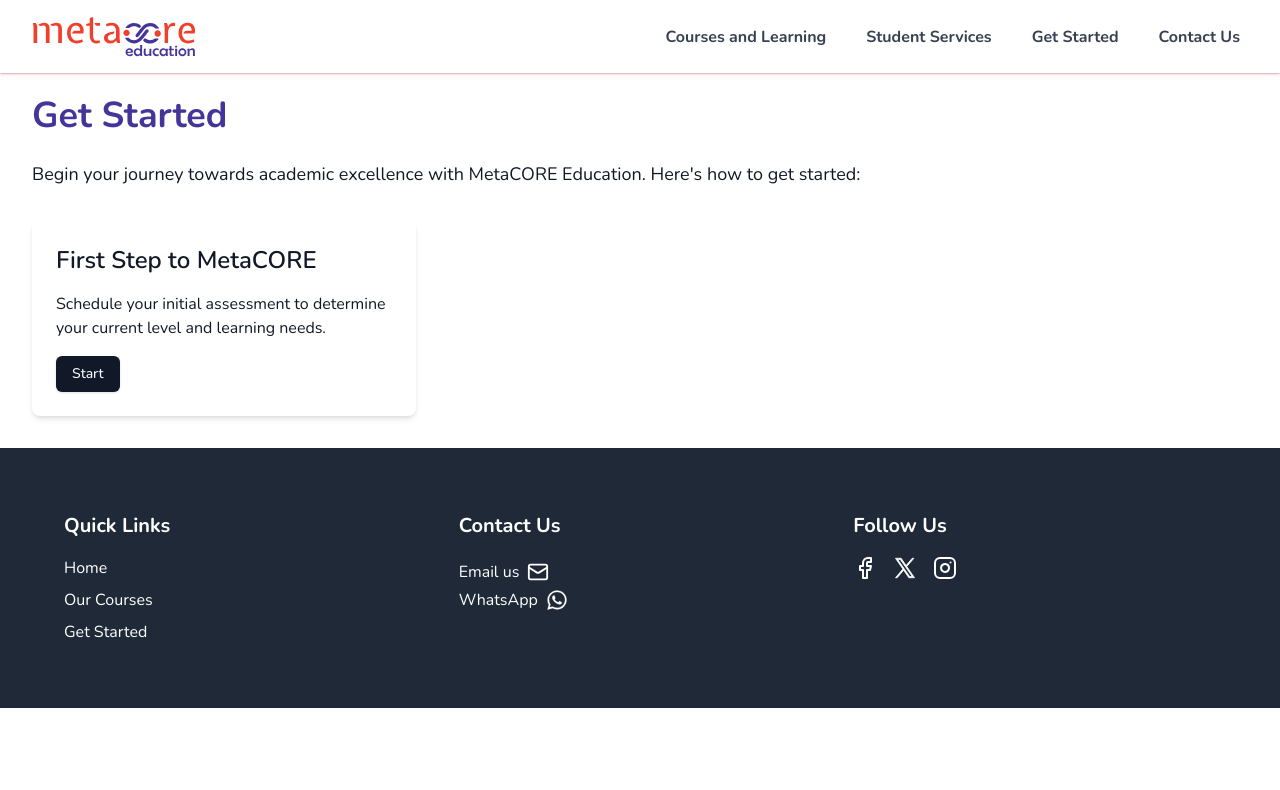
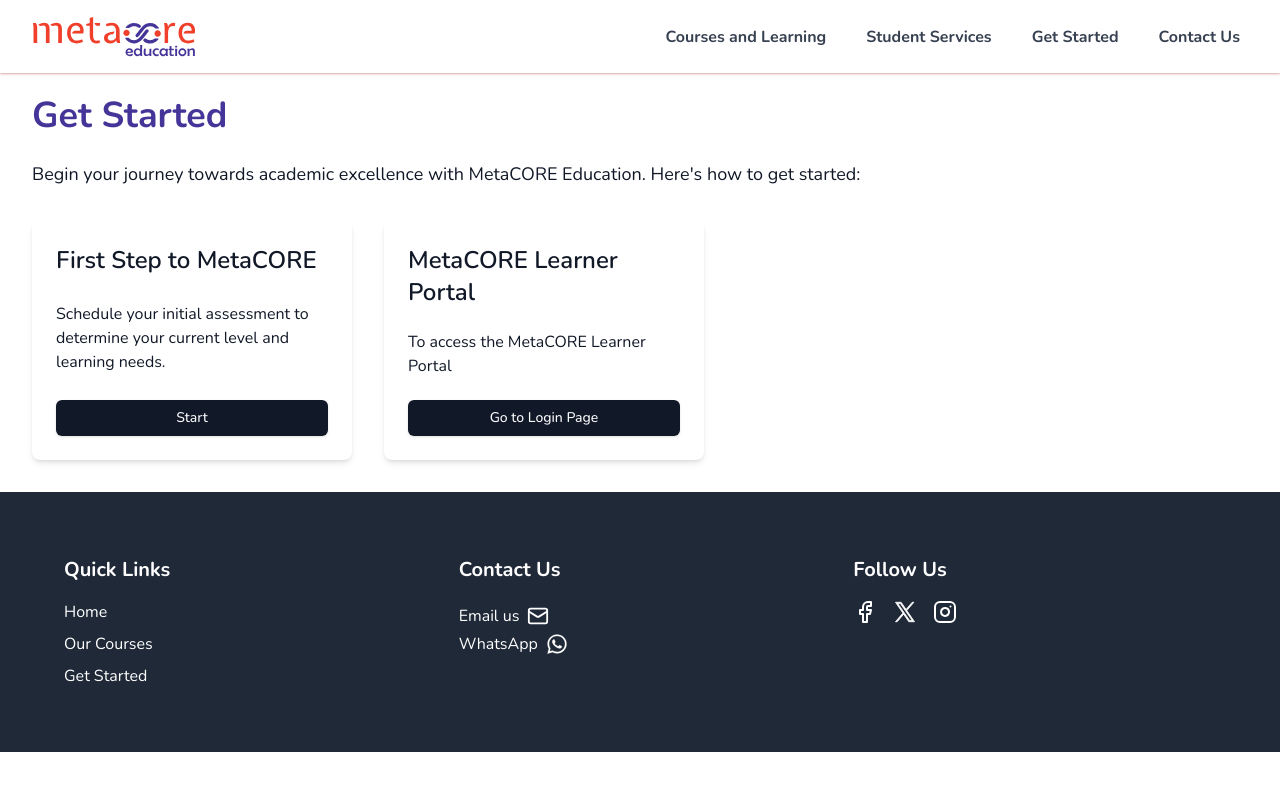
Before and after one commit to devmusabas/metacore, a Next.js app: page /get-started in a window 1280 px wide. Shown: the top 790 px of the page. Built offline with nearby package versions, Linux system fonts and the light colour scheme; a web font is replaced by a local one.

Commit message:
feat: add Learner Portal link

```diff
--- a/src/app/(app-layout)/get-started/page.tsx
+++ b/src/app/(app-layout)/get-started/page.tsx
@@ -11,11 +11,16 @@
         {content.getStarted.title}
       </h1>
       <p className="mb-8 text-lg">{content.getStarted.content}</p>
-      <div className="grid grid-cols-1 gap-8 md:grid-cols-3">
+      <div className="flex flex-col items-center gap-8 md:flex-row md:items-start">
         {content.getStarted.steps.map((step) => (
-          <div key={step.title} className="rounded-lg bg-white p-6 shadow-md">
-            <h2 className="mb-4 text-2xl font-semibold">{step.title}</h2>
-            <p className="mb-4">{step.description}</p>
+          <div
+            key={step.title}
+            className="flex min-h-60 max-w-80 flex-col justify-between rounded-lg bg-white p-6 shadow-md"
+          >
+            <>
+              <h2 className="mb-4 text-2xl font-semibold">{step.title}</h2>
+              <p className="mb-4">{step.description}</p>
+            </>
             <Button>
               <Link
                 href={step?.href || '#'}
--- a/src/data/menuItems.ts
+++ b/src/data/menuItems.ts
@@ -111,6 +111,10 @@
         title: 'Book an Assessment',
         href: '/get-started#assessment',
       },
+      learnerPortal: {
+        title: 'Learner Portal',
+        href: 'https://merithub.com/cvs09cr92kq852mkf6u0/join/h7tCtbe.moj7W5Xl-w8wJuGHTcaXfvkfDc60vYWDsW_3MZ8GIanvva3IWfVgAr6xguhPWXr8O8D1LVtctMQCqhaDyA3OJ77r',
+      },
       //   viewStudyPlans: {
       //     title: 'View Our Study Plans',
       //     href: '/get-started#plans',
--- a/src/utils/content.json
+++ b/src/utils/content.json
@@ -202,6 +202,12 @@
         "description": "Schedule your initial assessment to determine your current level and learning needs.",
         "buttonText": "Start",
         "href": "https://docs.google.com/forms/d/e/1FAIpQLSe7sesCWCLSSt0ePM8wXAz2ybzooCbseTg_fpzWFUidR4k7OA/viewform?fbzx=231045519439328001"
+      },
+      {
+        "title": "MetaCORE Learner Portal",
+        "description": "To access the MetaCORE Learner Portal",
+        "buttonText": "Go to Login Page",
+        "href": "https://merithub.com/cvs09cr92kq852mkf6u0/join/h7tCtbe.moj7W5Xl-w8wJuGHTcaXfvkfDc60vYWDsW_3MZ8GIanvva3IWfVgAr6xguhPWXr8O8D1LVtctMQCqhaDyA3OJ77r"
       }
     ]
   },
```
